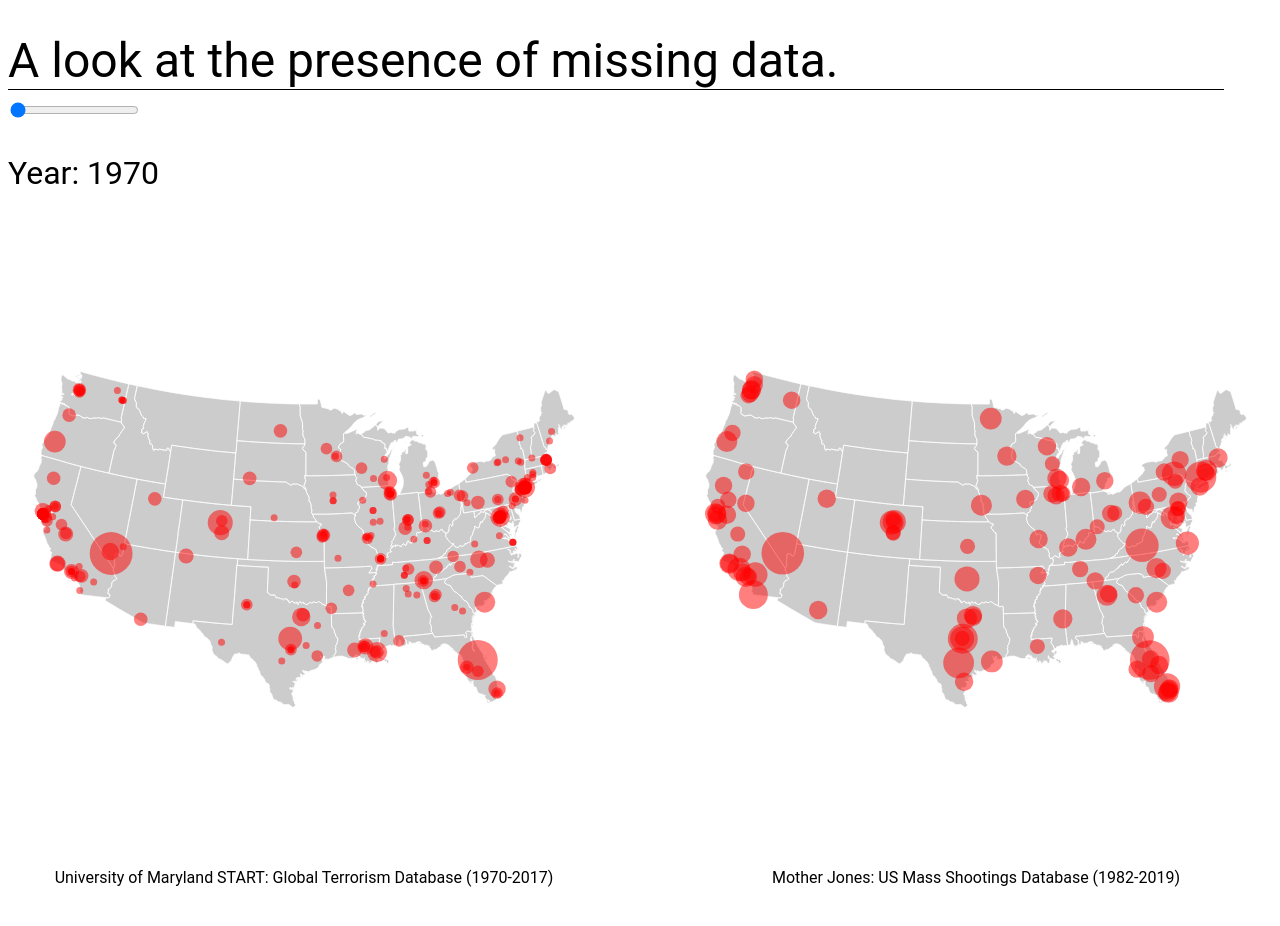
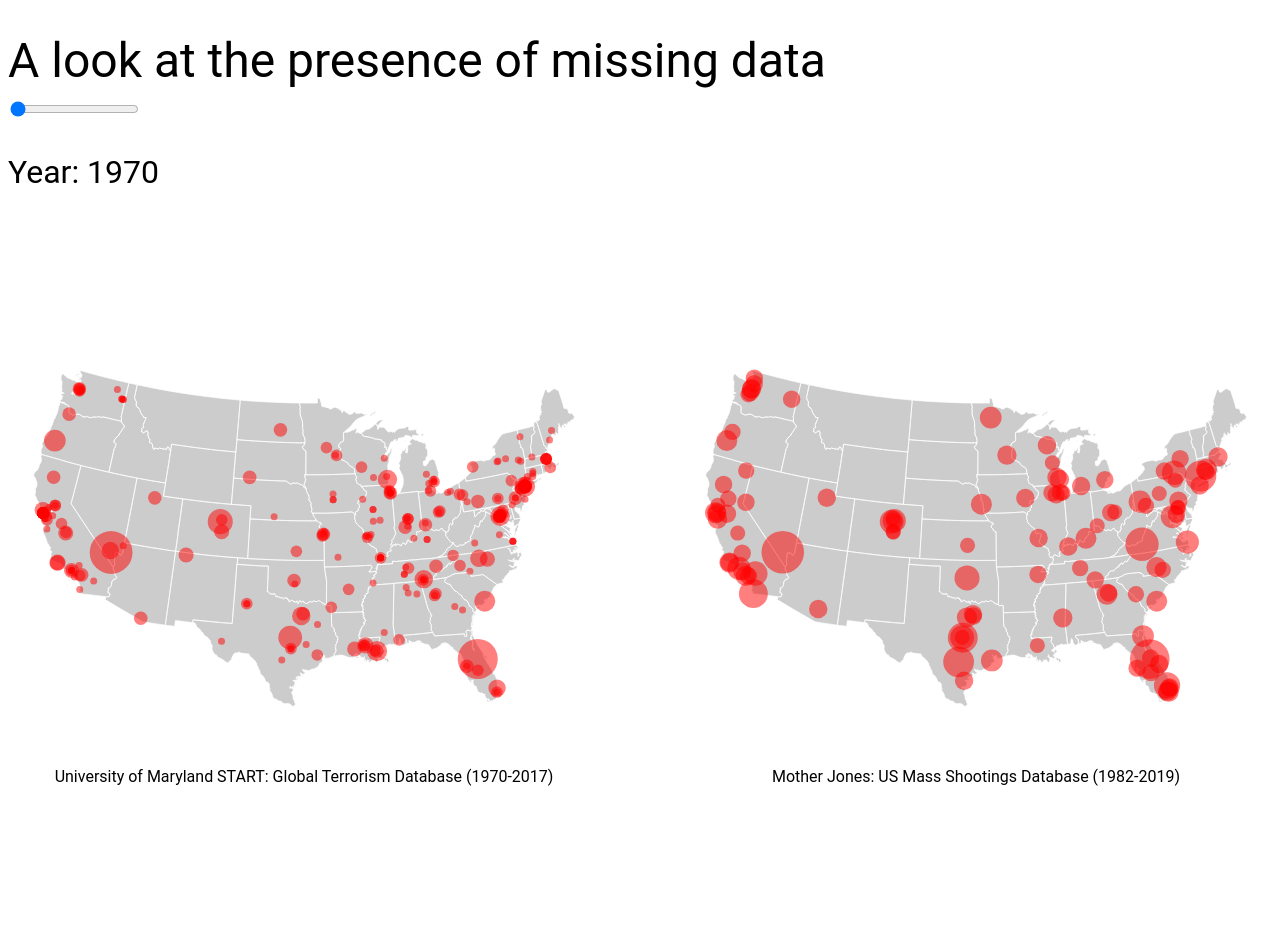
Before and after one commit to nicktahani/d3-gtd_mj, a plain HTML site: page index.html in a window 1280 px wide. Shown: the top 926 px of the page. Drawn offline with nearby package versions, Linux system fonts and the light colour scheme.

Commit message:
trigger rebuild

```diff
--- a/index.html
+++ b/index.html
@@ -4,7 +4,7 @@
 <head>
   <meta charset='utf-8'>
   <!-- <link rel='stylesheet' type='text/css' href='style.css' /> -->
-  <title>D3 Vis</title>
+  <title>The Absence of Data: Terrorism</title>
 </head>
 <style>
   body {
@@ -44,7 +44,6 @@
 
   #heading {
     font-size: 3em;
-    border-bottom: 1px solid #000;
     margin-right: 1em;
     padding-top: 0.5em;
 
@@ -52,7 +51,7 @@
 </style>
 
 <body>
-  <div id='heading'>A look at the presence of missing data.</div>
+  <div id='heading'>A look at the presence of missing data</div>
     <div class='top'>
       <div class='controls'>
         <input type='range' min='1970' max='2019' value='1970' id='mySlider'>
--- a/js/gtdVis.js
+++ b/js/gtdVis.js
@@ -1,7 +1,7 @@
 function gtdVis () {
 
   const width = 960 * 0.7;
-  const height = 500;
+  const height = 400;
 
   const svg = d3.select('#gtdVis')
    .attr('width', width)
@@ -63,9 +63,6 @@ function gtdVis () {
       }
     })
 
-    console.log(points)
-
-
     const radius = d3.scaleSqrt()
       .domain([0, d3.max(points, d => d.properties.nkill)])
       .range([5, 15])
@@ -86,12 +83,13 @@ function gtdVis () {
 
   const tooltip = d3.select('#tooltip1')
     .attr('class', 'tooltip')
-    // .style('display', 'none');
 
   function mouseover(d) {
+    const summaryStr = d.properties.summary.replace(':', '') //get rid of the double ':'
+
     tooltip
       .style('display', 'inline')
-      .html('Fatalities: '  + d.properties.nkill + '<br>Location: ' + d.properties.city + ', ' + d.properties.provstate + '<br>Description: ' + d.properties.summary)
+      .html(`Fatalities: ${d.properties.nkill} <br> Location: ${d.properties.city}, ${d.properties.provstate} <br> Summary: ${summaryStr}`)
 
   }
 
--- a/js/shootingVis.js
+++ b/js/shootingVis.js
@@ -1,7 +1,7 @@
 function shootingVis () {
 
   const width = 960 * 0.7;
-    const height = 500;
+    const height = 400;
 
     const svg = d3.select('#shootingVis')
       .attr('width', width)
```
